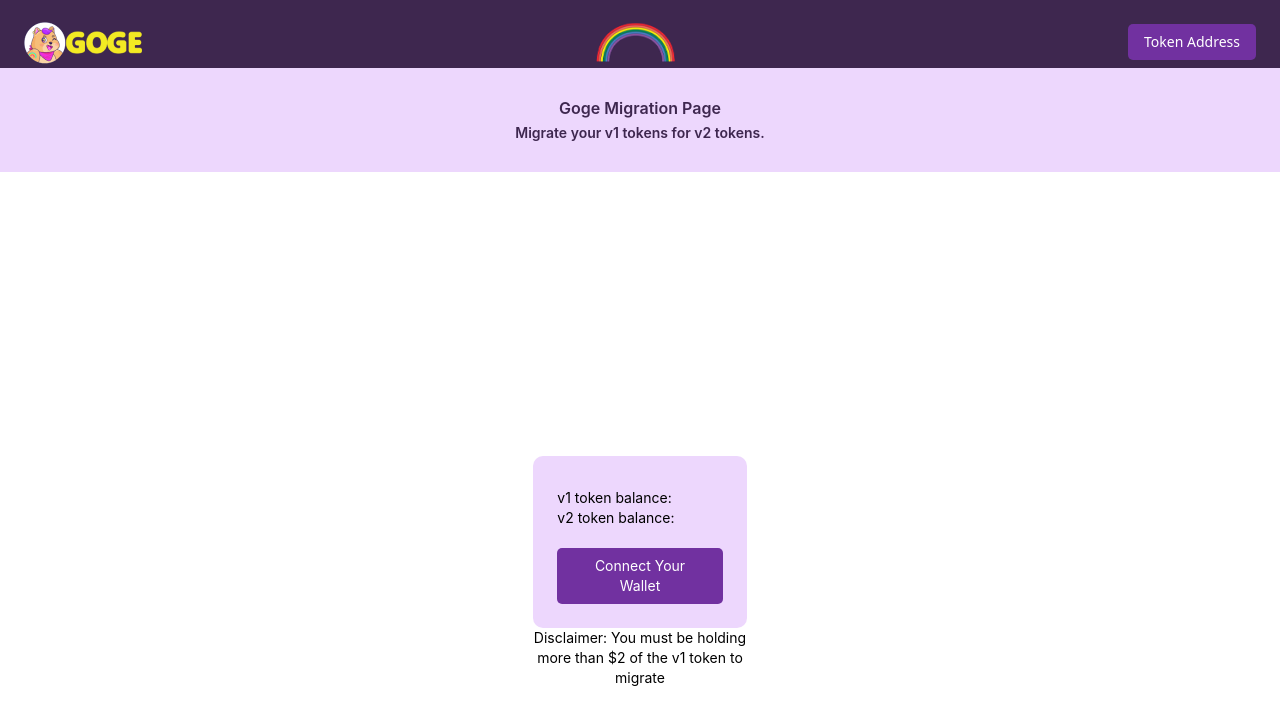
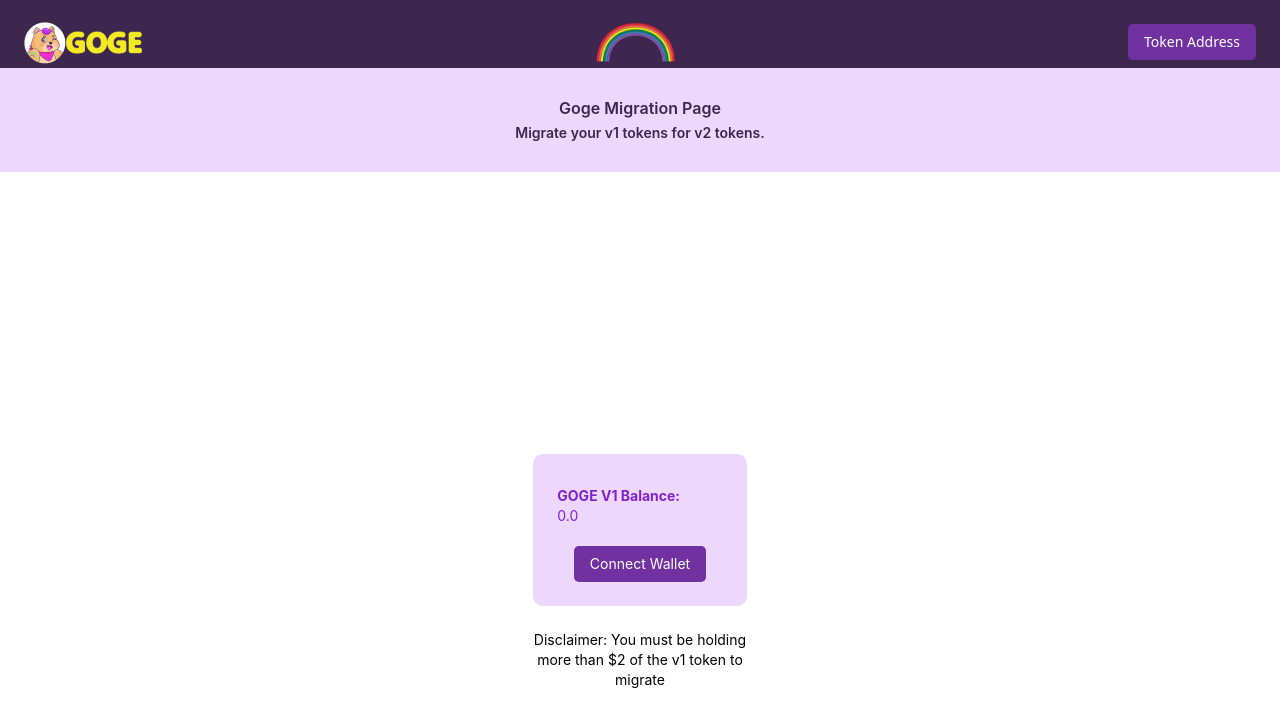
Before and after one commit to Elevate-Software/goge-migration, a Next.js app: page / in a window 1280 px wide. Shown: the top 726 px of the page. Built offline with nearby package versions, Linux system fonts and the light colour scheme; no server answers; a web font is replaced by a local one.

Commit message:
Working migration flow, needs clean up.

```diff
--- a/components/Migration.tsx
+++ b/components/Migration.tsx
@@ -5,65 +5,79 @@ import { Contract, ethers } from "ethers";
 import GogeToken1 from "../pages/GogeTokenV1.json";
 import GogeToken2 from "../pages/GogeTokenV2.json";
 
-const provider = new ethers.providers.JsonRpcProvider("https://white-holy-card.bsc.quiknode.pro/35930a98320168ebed18a133bdb6ef80c7d87469/");
+const provider = new ethers.providers.JsonRpcProvider("https://rpc.ankr.com/bsc_testnet_chapel");
 
-// get the end user
-
-// get the smart contract
-const V1Contract = new ethers.Contract(
+// get GOGE V1 token contract
+const contractV1 = new ethers.Contract(
   GogeToken1.address,
   GogeToken1.abi,
   provider
 );
 
-const V2Contract = new ethers.Contract(
+// get GOGE V2 token contract
+const contractV2 = new ethers.Contract(
   GogeToken2.address,
   GogeToken2.abi,
   provider
 );
 
+// setup Migration component
 const Migration = () => {
-  const [v1Balance, setV1Balance] = useState() as any;
-  const [v2Balance, setV2Balance] = useState() as any;
-  const [account, setAccount] = useState(null);
-  const [signer, setSigner] = useState(null) as any;
+  const [connected, setConnected] = useState(false);
+  const [migrated, setMigrated] = useState(false);
+  const [wallet, setWallet] = useState("");
+  const [web3Provider, setProvider] = useState(null) as any;
 
-  async function getBalance() {
+  const [balanceV1, setBalanceV1] = useState("0.0");
+  const [balanceV2, setBalanceV2] = useState("0.0");
+
+  async function connect() {
     const ethereum = (window as any).ethereum;
 
     if (ethereum) {
+      // grab first value of accounts array returned
       const [account] = await ethereum.request({
         method: "eth_requestAccounts",
       });
-      setAccount(account);
+      setWallet(account);
+      console.log(account);
+
+      const bal:string = ethers.utils.formatEther(await contractV1.balanceOf(account));
+      setBalanceV1(bal);
 
       const web3Provider = new ethers.providers.Web3Provider(ethereum);
-      const signer = web3Provider.getSigner();
-      setSigner(signer);
-      console.log(account);
+      setProvider(web3Provider);
+      console.log(web3Provider.getNetwork());
 
-      if(account) {
-        const balance = ethers.utils.formatEther(await V1Contract.connect(signer).balanceOf(account));
-        setV1Balance(balance);
-      }
-
-      if(account) {
-        const balance = ethers.utils.formatEther(await V2Contract.connect(signer).balanceOf(account));
-        setV2Balance(balance);
-      }
-
+      setConnected(true);
     } else {
       console.log("Please install Wallet");
     }
   }
 
-  async function migrateGoge(){
-    //
-    if(account !== null) {
-      //const allowanceResult = await V1Contract.connect(signer).approve(GogeToken2.address, ethers.utils.parseUnits(v1Balance));
-      //console.log(allowanceResult);
-      const migrateResult = await V2Contract.connect(signer).migrate();
-      console.log(migrateResult);
+  async function migrate() {
+    if(web3Provider !== null && wallet.length > 0) {
+      // check balance
+      const balV1:ethers.BigNumber = await contractV1.balanceOf(wallet);
+      // check price feed given the balance
+
+      // if greater than equivalent amount of $2, replace zero with price feed results
+      if(balV1.gt(0)) {
+        const signer = web3Provider.getSigner();
+        const approvalTx = await contractV1.connect(signer).approve(GogeToken2.address, balV1);
+        // wait until transaction is mined.
+        await approvalTx.wait();
+
+        const migrateTx = await contractV2.connect(signer).migrate();
+        // wait until transaction is mined.
+        await migrateTx.wait();
+
+        const balV2 = ethers.utils.formatEther(await contractV2.balanceOf(wallet));
+        setBalanceV2(balV2);
+        setMigrated(true);
+      } else {
+        setBalanceV1("Insufficient GOGE V1 balance!");
+      }
     }
   }
 
@@ -77,20 +91,31 @@ const Migration = () => {
                   <div className="migrate-box">
                       <div className="px-4 py-5 sm:p-6">
                           <div className="mt-2 max-w-xl text-sm">
-                              <span>v1 token balance: {v1Balance ? v1Balance : ''}</span><br />
-                              <span>v2 token balance: {v2Balance ? v2Balance : ''}</span>
+                            {
+                              migrated ?
+                                <div>
+                                  <h1 className="font-bold text-purple-700">GOGE V2 Balance:</h1>
+                                  <h2 className="text-truncate text-purple-700">{balanceV2}</h2>
+                                </div>
+                                :
+                                <div>
+                                  <h1 className="font-bold text-purple-700">GOGE V1 Balance:</h1>
+                                  <h2 className="text-truncate text-purple-700">{balanceV1}</h2>
+                                </div>
+                            }
                           </div>
                           <div className="mt-5 flex flex-col items-center">
                               <button
                               type="button"
-                              onClick={account ? migrateGoge : getBalance}
+                              onClick={connected ? migrate : connect}
                               className="inline-flex m-auto content-center migrate-button px-4 py-2 sm:text-sm"
                               >
-                                {account ? "Migrate" : "Connect Your Wallet"}
+                                {connected ? "Migrate Tokens" : "Connect Wallet"}
                               </button>
                           </div>
                       </div>
                   </div>
+                  <br></br>
                   <div className="text-center text-sm">
                       Disclaimer: You must be holding more than $2 of the v1 token to migrate
                   </div>
@@ -101,4 +126,4 @@ const Migration = () => {
 
 }
 
-export default Migration
+export default Migration;
```
